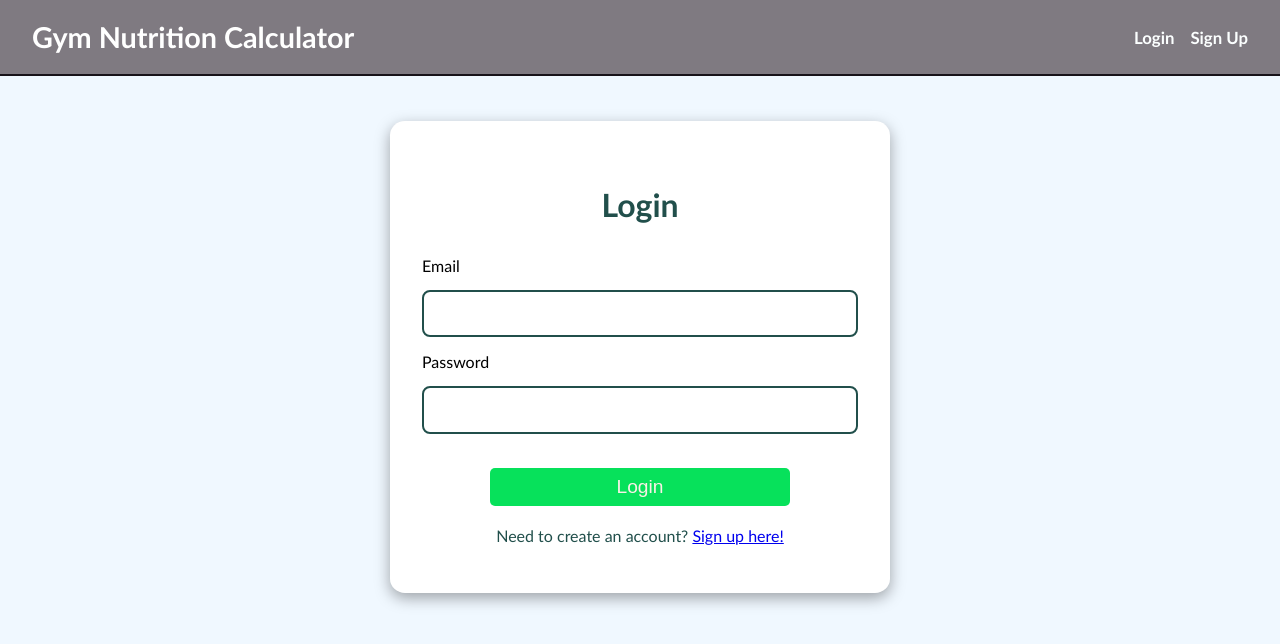
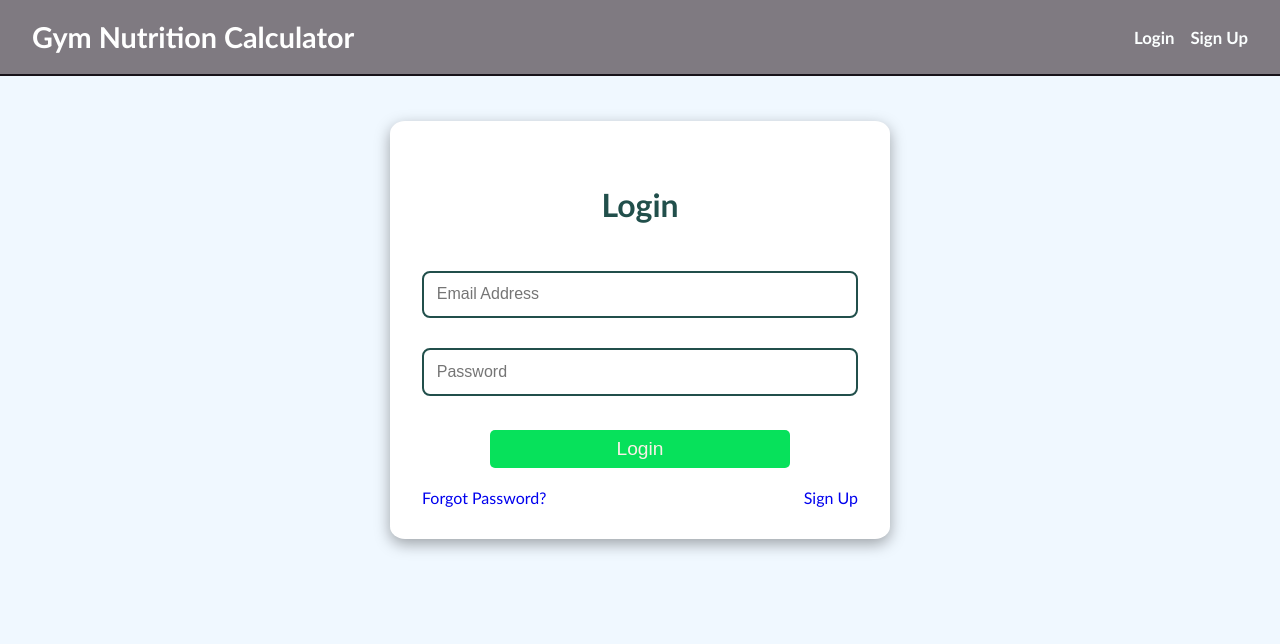
Before and after one commit to JustMalik03/Gym-Nutrition-Calculator, a React (Vite) app: page /login in a window 1280 px wide. Shown: the top 644 px of the page. Built offline with nearby package versions, Linux system fonts and the light colour scheme.

Commit message:
Minor changes to css for Login and Profile Page. Made css more organized for future changes.

```diff
--- a/src/css/LoginPage.css
+++ b/src/css/LoginPage.css
@@ -22,14 +22,14 @@
   margin: 0;
 }
 
-h1,
-p {
+.form-container h1,
+.form-container p {
   text-align: center;
   color: var(--dark-slate-grey);
   margin: 1em auto;
 }
 
-form {
+.form-container {
   width: 60vw;
   max-width: 500px;
   min-height: 300px;
@@ -41,12 +41,22 @@
   box-shadow: rgba(0, 0, 0, 0.35) 0px 5px 15px;
 }
 
-a:hover {
+#redirect-links {
+  display: flex;
+  justify-content: space-between;
+  align-items: center;
+}
+
+.form-container a:hover {
   color: var(--link-hover);
   transition: 0.3s all;
 }
 
-input:not([type="submit"]) {
+.form-container a {
+  text-decoration: none;
+}
+
+.input {
   margin: 15px 0;
   width: 100%;
   min-height: 2em;
@@ -58,7 +68,7 @@
   border-radius: 0.5rem;
 }
 
-input:not([type="submit"]):focus {
+.input:focus {
   border-color: var(--electric-aqua);
   transition: 0.3s all;
 }
@@ -68,7 +78,7 @@
   text-align: left;
 }
 
-input[type="submit"] {
+.submit-btn {
   display: block;
   width: 60%;
   margin: 1em auto;
@@ -82,7 +92,7 @@
   transition: 0.2s all;
 }
 
-input[type="submit"]:hover {
+.submit-btn:hover {
   cursor: pointer;
   background-color: oklch(from var(--malachite) calc(l * 0.8) c h);
   transition: 0.2s all;
--- a/src/css/Profile.css
+++ b/src/css/Profile.css
@@ -1,14 +1,3 @@
-.form-container {
-  width: 60vw;
-  max-width: 500px;
-  min-height: 300px;
-  margin: 0 auto;
-  padding: 2em;
-  background-color: white;
-  border-radius: 3%;
-  box-shadow: rgba(0, 0, 0, 0.35) 0px 5px 15px;
-}
-
 #profile-section .form-container {
   margin-top: 7.54rem;
 }
@@ -99,7 +88,7 @@
   margin: 0;
 }
 
-.input-info {
+.form-container .input-info {
   margin: 6px 0 0 0;
   text-align: left;
 }
--- a/src/pages/Dashboard.jsx
+++ b/src/pages/Dashboard.jsx
@@ -8,11 +8,7 @@
 
 
         <main className="home-content">
-        <h1> Dashboard code</h1>
-        <h1> Dashboard code</h1>
-
-        <h1> Dashboard code</h1>
-        <h1> Dashboard code</h1>
+        <h1>WIP</h1>
         </main>
 
         </>
--- a/src/pages/LoginPage.jsx
+++ b/src/pages/LoginPage.jsx
@@ -6,7 +6,6 @@
 import "../css/LoginPage.css";
 
 function LoginPage() {
-
   const {
     register,
     handleSubmit,
@@ -41,13 +40,14 @@
 
   return (
     <>
-      <Header/>
-      <form onSubmit={handleSubmit(onSubmit)}>
-         <h1>Login</h1>
-        <label htmlFor="email">Email</label>
+      <Header />
+      <form onSubmit={handleSubmit(onSubmit)} className="form-container">
+        <h1>Login</h1>
         <input
           type="email"
           name="email"
+          className="input"
+          placeholder="Email Address"
           {...register("email", {
             required: "Email is required",
             pattern: {
@@ -60,10 +60,11 @@
           <span className="error-message">{errors.email.message}</span>
         )}
         <div>
-          <label htmlFor="password">Password</label>
           <input
             type="password"
             name="password"
+            placeholder="Password"
+            className="input"
             {...register("password", {
               required: "Password is required",
               minLength: {
@@ -76,10 +77,11 @@
             <span className="error-message">{errors.password.message}</span>
           )}
         </div>
-        <input type="submit" id="login-btn" value="Login" />
-        <p>
-          Need to create an account? <Link to="/signup">Sign up here!</Link>
-        </p>
+        <input type="submit" className="submit-btn" value="Login" />
+        <div id="redirect-links">
+          <Link to="/requestReset">Forgot Password?</Link>
+          <Link to="/signup">Sign Up</Link>
+        </div>
       </form>
     </>
   );
--- a/src/pages/Profile.jsx
+++ b/src/pages/Profile.jsx
@@ -173,6 +173,7 @@
                 type="text"
                 id="username"
                 value={newUsername}
+                className="input"
                 onChange={(e) => {
                   setNewUsername(e.target.value);
                 }}
@@ -192,12 +193,14 @@
                 type="password"
                 id="new-password"
                 placeholder="Password"
+                className="input"
                 onChange={(e) => setNewPassword(e.target.value)}
               />
               <input
                 type="password"
                 id="confirm-newPassword"
                 placeholder="Confirm Password"
+                className="input"
                 onChange={(e) => setConfirmNewPassword(e.target.value)}
               />
               {(newPassword || confirmNewPassword) && (
```
